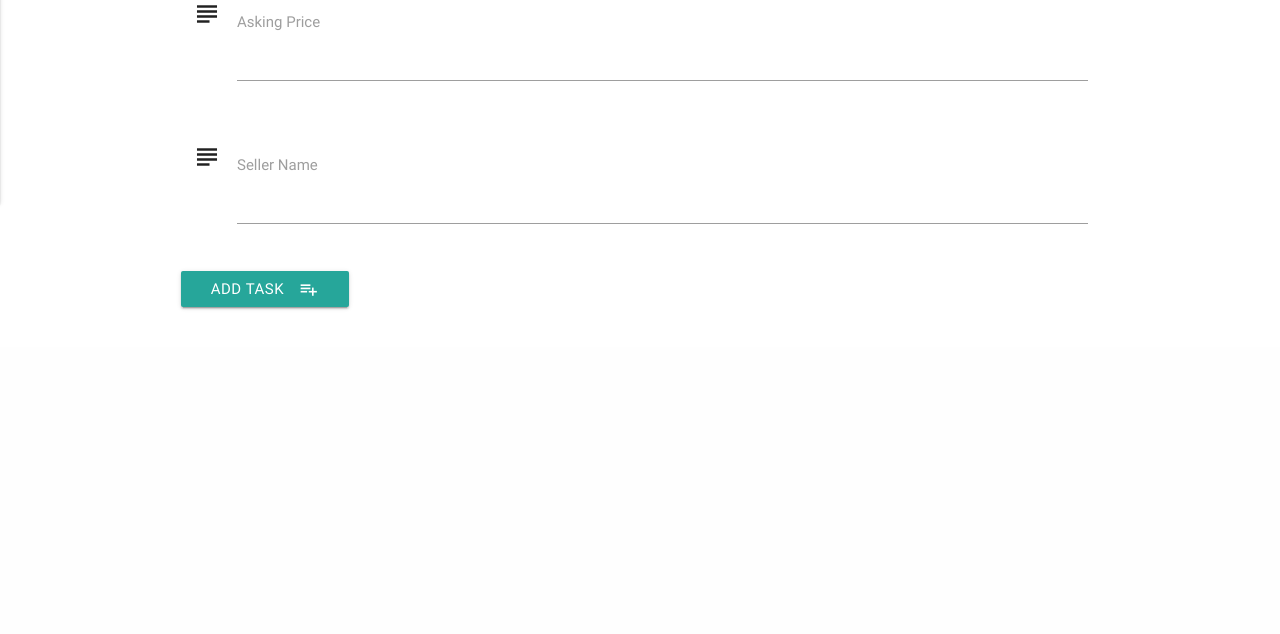
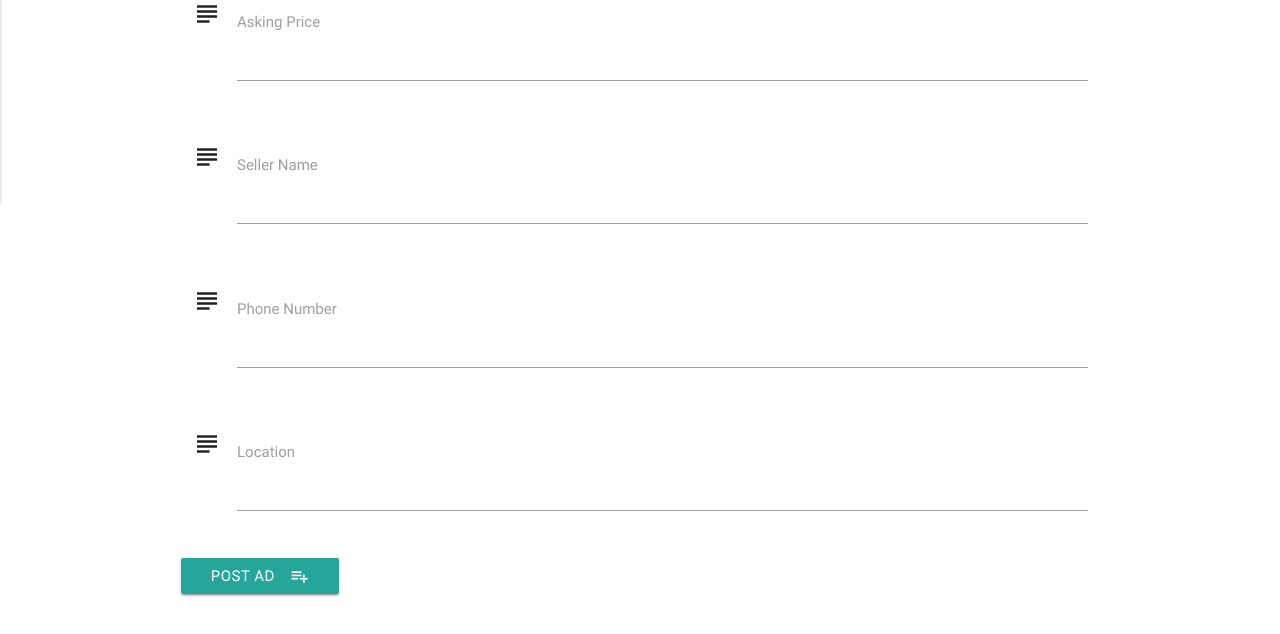
Before and after one commit to ShaneT1708/data-centric-project, a Flask app: page /add_ad in a window 1280 px wide. Shown: the part 657-1291 px from the top of the page. Before the commit the page ends 967 px from the top, so only its background shows below. Run offline with Flask 2, Linux system fonts and the light colour scheme; data that the repository does not hold is empty; some libraries are stand-ins or nearby versions.

Commit message:
Working on functionality

```diff
--- a/app.py
+++ b/app.py
@@ -2,6 +2,7 @@ import os
 from flask import Flask, render_template, redirect, request, url_for
 from flask_pymongo import PyMongo
 from bson.objectid import ObjectId
+import datetime
 
 app = Flask(__name__)
 
@@ -29,8 +30,7 @@ def get_ad(ad_id):
 
 @app.route('/add_ad')
 def add_ad():
-    return render_template('addad.html',
-                          categories=mongo.db.categories.find())
+    return render_template('addad.html', categories=mongo.db.categories.find(), date=datetime.datetime.today())
 
 
 @app.route('/insert_ad', methods=['POST'])
@@ -38,7 +38,7 @@ def insert_ad():
     ads = mongo.db.ads
     all_ads = mongo.db.ads.find()
     ads.insert_one(request.form.to_dict())
-    return render_template("home.html", ads=all_ads)
+    return render_template("home.html", ads=all_ads, )
     # return redirect(url_for('go_home'))
 
 @app.route('/by_cat/<cat_name>')
--- a/templates/ad.html
+++ b/templates/ad.html
@@ -4,9 +4,9 @@
         <br>
         {{ad.ad_name}}
         <br>
-        <img src="{{ad.ad_image}}" alt="cdplayer">
+        <img src="{{ad.ad_image}}" alt="image">
         <br>
-        {{ad.asking_description}}
+        {{ad.ad_description}}
         <br>
         {{ad.asking_price}}
         <br>
--- a/templates/addad.html
+++ b/templates/addad.html
@@ -49,6 +49,20 @@
                 <label for="icon_telephone">Seller Name</label>
             </div>
         </div>
+        <div class="row">
+            <div class="input-field col s12">
+                <i class="material-icons prefix">subject</i>
+                <textarea name="phone_number" id="phone_number" class="materialize-textarea"></textarea>
+                <label for="icon_telephone">Phone Number</label>
+            </div>
+        </div>
+        <div class="row">
+            <div class="input-field col s12">
+                <i class="material-icons prefix">subject</i>
+                <textarea name="location" id="location" class="materialize-textarea"></textarea>
+                <label for="icon_telephone">Location</label>
+            </div>
+        </div>
         <!--<div class="row">-->
         <!--    <div class="input-field col s12">-->
         <!--        <i class="material-icons prefix">today</i>-->
@@ -66,7 +80,7 @@
         <!--    </div>-->
         <!--</div>-->
         <div class="row">
-            <button class="btn waves-effect waves-light" type="submit" >Add Task
+            <button class="btn waves-effect waves-light" type="submit" name="date_created" value="{{date}}">Post Ad
                 <i class="material-icons right">playlist_add</i>
              </button>
         </div>
```
Also changed, not shown: README.md.
